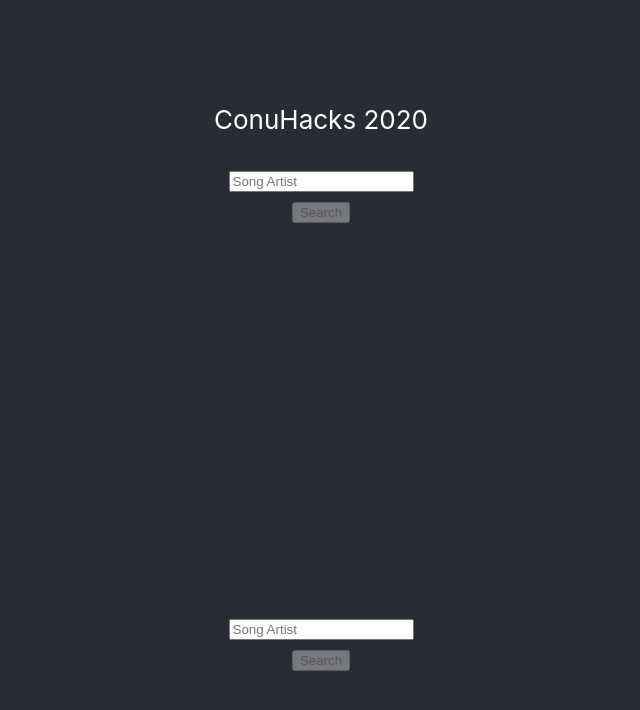
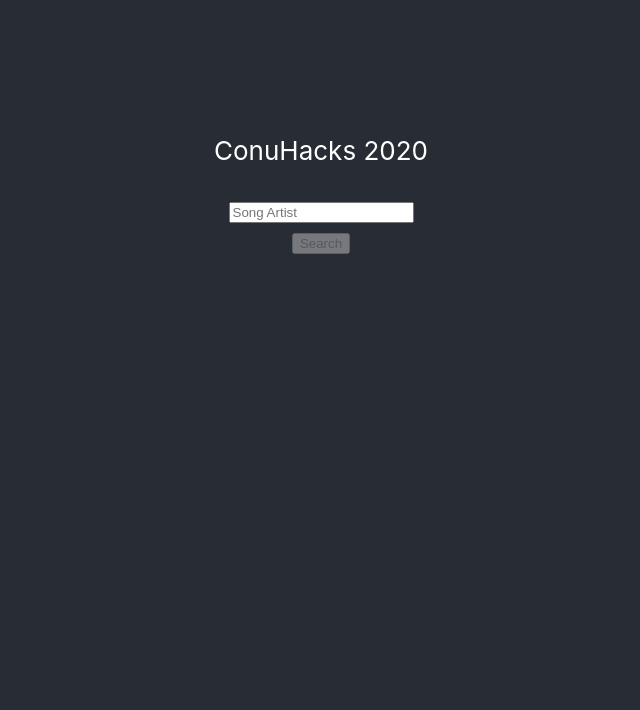
Before and after one commit to tiffzeng/conu-hacks-2020, a React (Create React App) app in the folder frontend/: page / in a window 1280 px wide. Shown: the top 710 px of the page, without its empty margins (319-959 px from the left). Built offline with nearby package versions, Linux system fonts and the light colour scheme.

Commit message:
fixing things

```diff
--- a/frontend/src/App.js
+++ b/frontend/src/App.js
@@ -10,7 +10,8 @@ class App extends React.Component {
   constructor() {
     super();
     this.state = {
-      data: []
+      data: [],
+      url: ""
     };
     this.passData = this.passData.bind(this);
   }
@@ -25,12 +26,10 @@ class App extends React.Component {
       <div className="App">
         <header className="App-header">
           <p>ConuHacks 2020</p>
-          <SearchBar />
-          <Footer/>
-          <VideoPlayer url={this.state.url}/>
-
           <SearchBar passData={this.passData}/>
           <List items={this.state.data}/>
+          <VideoPlayer url={this.state.url}/>
+          <Footer/>
         </header>
       </div>
     );
```
